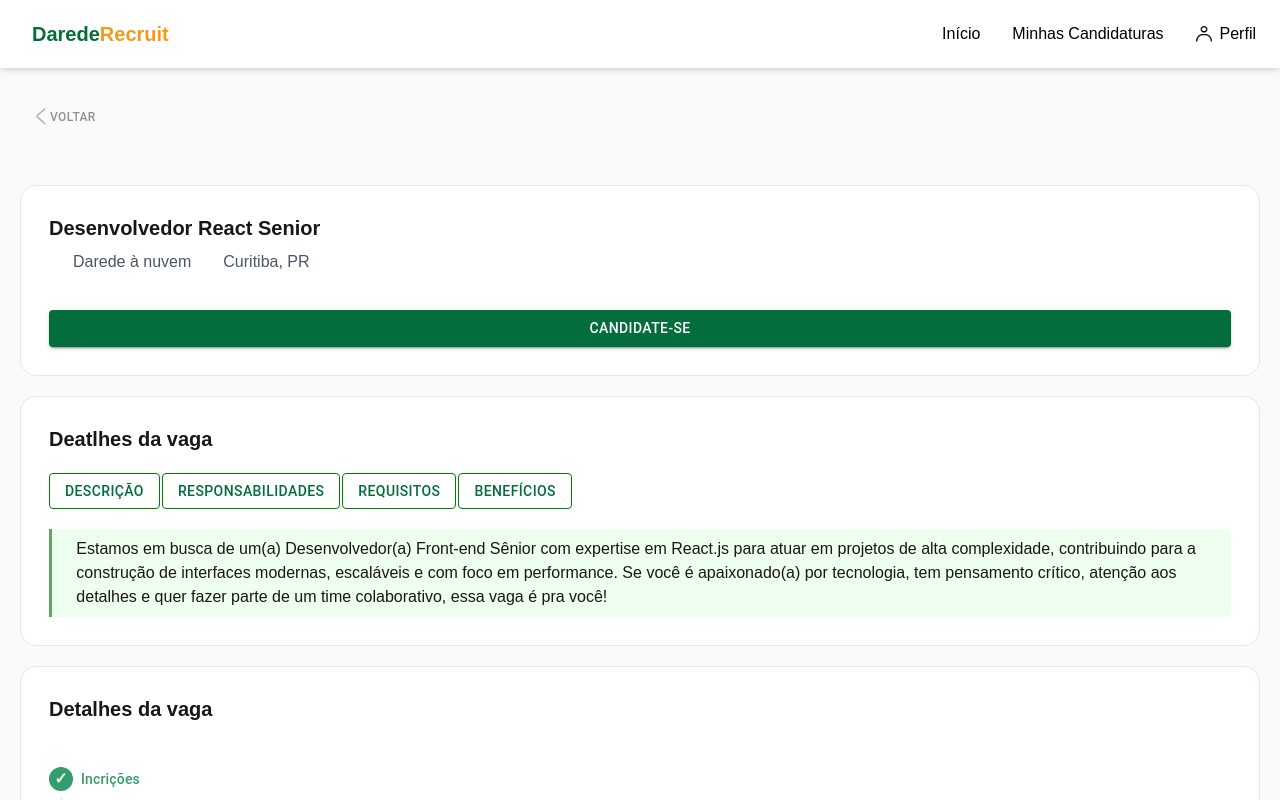
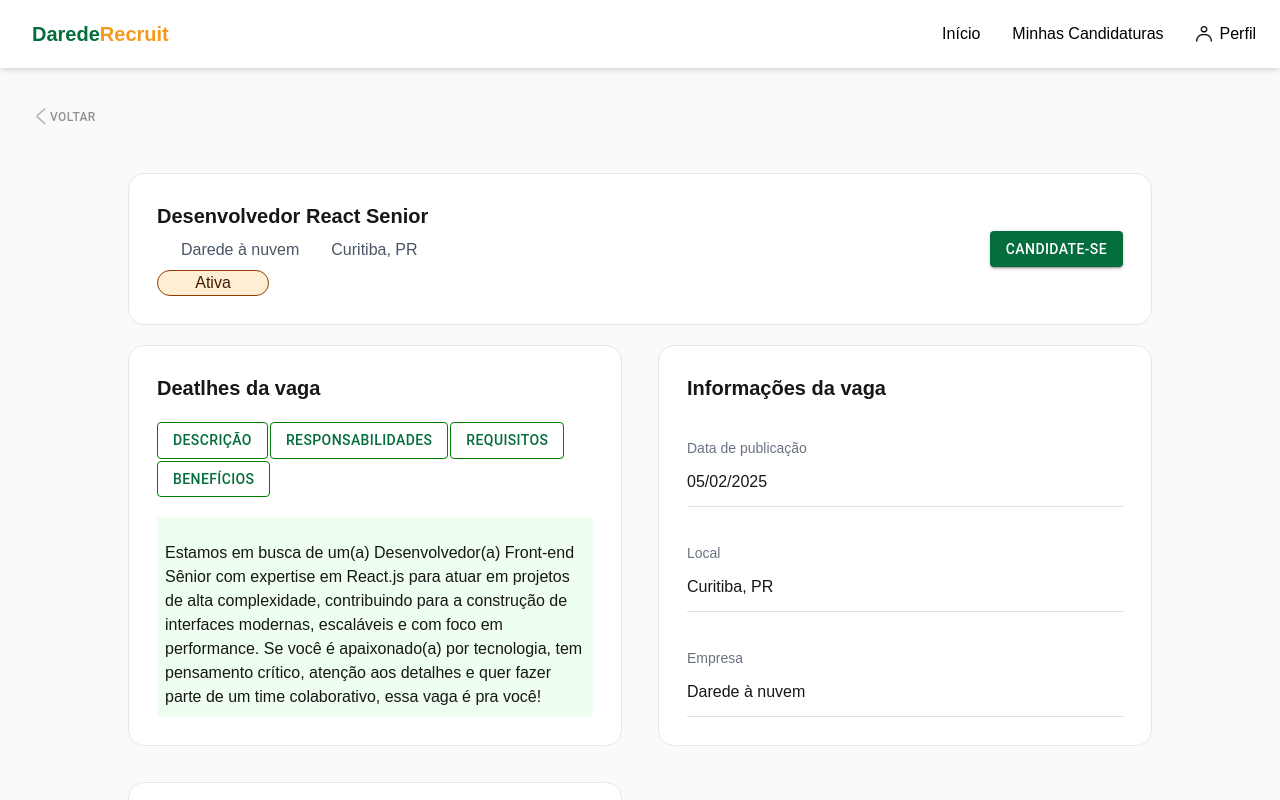
Before and after one commit to Nickyzz1/RecrutamentoInteligenteFront, a Next.js app: page /vacancydetails in a window 1280 px wide. Shown: the top 800 px of the page. Built offline with nearby package versions, Linux system fonts and the light colour scheme; some icons are missing.

Commit message:
vacancyDeatils finished

```diff
--- a/src/app/login/page.tsx
+++ b/src/app/login/page.tsx
@@ -39,11 +39,11 @@ export default function Login() {
         </div>
         <div className="flex flex-col items-center gap-7">
           <a href={ROUTES.start}>
-            <Button variant="contained" style={{backgroundColor: '#036D3C'}}>Candidatar-se</Button>
+            <Button variant="contained" style={{backgroundColor: '#036D3C'}}>Logar</Button>
           </a>
           <div className="flex flex-row gap-1">
             <p>Não tem uma conta?</p>
-            <Link href={ROUTES.register} className="text-[#036D3C]">Logar-se</Link>
+            <Link href={ROUTES.register} className="text-[#036D3C]">Cadastrar-se</Link>
           </div>
         </div>
       </div>
--- a/src/app/register/page.tsx
+++ b/src/app/register/page.tsx
@@ -65,7 +65,7 @@ export default function Login() {
           </a>
           <div className="flex flex-row gap-1">
             <p>Já tem uma conta?</p>
-            <Link href={ROUTES.register} className="text-[#036D3C]">Logue-se</Link>
+            <Link href={ROUTES.login} className="text-[#036D3C]">Logue-se</Link>
           </div>
         </div>
       </div>
--- a/src/app/vacancydetails/page.tsx
+++ b/src/app/vacancydetails/page.tsx
@@ -82,9 +82,9 @@ const VacancyDetails : React.FC = () => {
             <HeaderLogged/>
             <GoBack/>
             {/* Titlw od card */}
-            <div className="flex flex-col w-screen min-h-screen overflow-hidden p-5 gap-5">
-                <div className="flex flex-wrap flex-col bg-white border-1 rounded-2xl border-gray-200 p-7 gap-9">
-                    <div className="flex flex-col gap-2">
+            <div className="flex flex-col w-screen min-h-screen overflow-x-hidden p-2 lg:px-32 gap-5">
+                <div className="flex flex-wrap flex-col md:flex-row bg-white border-1 rounded-2xl border-gray-200 p-7 gap-9">
+                    <div className="flex flex-col gap-2 justif">
                         <h1 className="text-xl font-semibold">
                             Desenvolvedor React Senior
                         </h1>
@@ -94,32 +94,37 @@ const VacancyDetails : React.FC = () => {
                             <AddLocationIcon/>
                             <p className='font-xs text-gray-600'>Curitiba, PR</p>
                         </div>
+                        <div className="bg-orange-100 rounded-full border-1 w-28 border-amber-800">
+                            <p className='font-xs text-amber-950 text-center'>Ativa</p>
                         </div>
-                    <Button variant="contained" sx={{backgroundColor:'#036D3C', width:'100%'}}>Candidate-se</Button>
                     </div>
+                    <div className="ml-auto w-full md:w-auto flex items-center">
+                    <Button variant="contained" sx={{ backgroundColor: '#036D3C', width: '100%', maxWidth: '700px' }}>
+                        Candidate-se
+                    </Button>
+                    </div>
+                </div>
+
+                <div className="flex flex-col xl:grid xl:grid-cols-2 gap-9">
+                    <div className="flex flex-col gap-9">
                         {/* detalhes da vaga */}
                         <div className="flex flex-wrap flex-col bg-white border-1 rounded-2xl border-gray-200 p-7 gap-5">
                             <h1 className="text-xl font-semibold">Deatlhes da vaga</h1>
-
-                    <div className="md:flex sm:grid sm:grid-cols-2 flex-col md:flex-row gap-0.5">
+                            <div className="md:flex sm:grid sm:grid-cols-2 flex-col md:flex-row gap-0.5 flex-wrap">
                                 <Button variant="outlined" sx={{ color: '#036D3C', borderColor: "green", flexWrap: 'wrap' }}>Descrição</Button>
                                 <Button variant="outlined" sx={{ color: '#036D3C', borderColor: "green", flexWrap: 'wrap' }}>Responsabilidades</Button>
                                 <Button variant="outlined" sx={{ color: '#036D3C', borderColor: "green", flexWrap: 'wrap' }}>Requisitos</Button>
                                 <Button variant="outlined" sx={{ color: '#036D3C', borderColor: "green", flexWrap: 'wrap' }}>Benefícios</Button>
                             </div>
-
-                    <div className="bg-[#efffef] flex gap-4 rounded-r-sm">
-                        <div className="bg-[#60a860] w-2"></div>
-                        <p className="m-2">{data.description}</p>
+                            <div className="bg-[#efffef] flex flex-wrap gap-4 rounded-r-sm">
+                                <div className="bg-[#60a860] w-2 "></div>
+                                <p className="m-2 flex flex-wrap">{data.description}</p>
                             </div>
                         </div>
                         {/* Etapas do  processo */}
-
                         <div className="flex flex-wrap flex-col bg-white border-1 rounded-2xl border-gray-200 p-7 gap-9">
-                    <h2 className="text-xl font-semibold">Detalhes da vaga</h2>
-
+                            <h2 className="text-xl font-semibold">Etapas do processo</h2>
                             <div className="flex flex-wrap  rounded-xl">
-
                             <Stepper activeStep={activeStep} orientation="vertical">
                                 {data.steps.map((step, index) => (
                                     <Step key={index}>
@@ -139,10 +144,10 @@ const VacancyDetails : React.FC = () => {
                                     </Step>
                                 ))}
                             </Stepper>
-
                             </div>
-
                         </div>
+                    </div>
+                    <div className="flex flex-col gap-9">
                         {/*Informações da vaga */}
                         <div className="flex flex-wrap flex-col bg-white border-1 rounded-2xl border-gray-200 p-7 gap-9">
                             <h1 className="text-xl font-semibold">Informações da vaga</h1>
@@ -157,9 +162,11 @@ const VacancyDetails : React.FC = () => {
                                 <Divider/>
                             </div>
                             <div className="flex flex-col gap-3">
-                        <h2 className="text-sm text-gray-500">Data de publicação</h2>
+                                <h2 className="text-sm text-gray-500">Empresa</h2>
                                 <p>Darede à nuvem</p>
                                 <Divider/>
+                            </div>
+                        </div>
                     </div>
 
                 </div>
```
Lines whose indentation alone changed are shown as unchanged.
